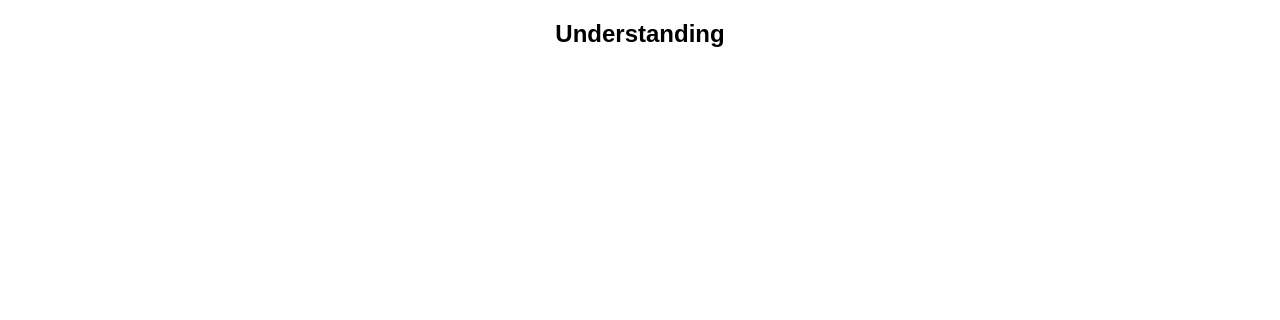
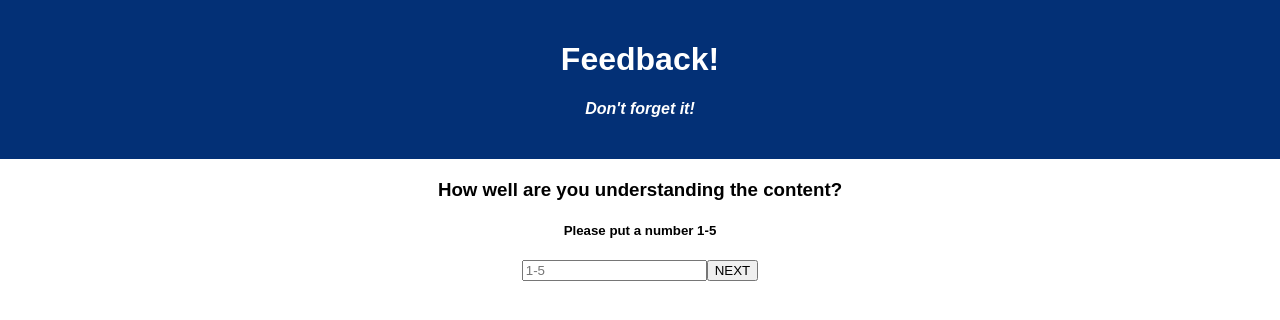
Before and after one commit to jdmaras/weekend-redux-feedback-loop, a React (Create React App) app: page /#/understanding in a window 1280 px wide. Shown: the top 320 px of the page. Built offline with nearby package versions, Linux system fonts and the light colour scheme.

Commit message:
worked more on info in the components

```diff
--- a/src/components/Comments/Comments.jsx
+++ b/src/components/Comments/Comments.jsx
@@ -1,10 +1,18 @@
 
 function Comments(){
+
     return(
-        <>
-        <h2>COMMENTS</h2>
-        </>
+        <div>
+        <header className='App-header'>
+          <h1 className='App-title'>Feedback!</h1>
+          <h4>Don't forget it!</h4>
+          </header>
+          <h3>Any comments you want to leave?</h3>
+          <h5>Please put a number 1-5</h5>
+        <input required type="number" placeholder="1-5"></input>
+        <button>NEXT</button>
+        </div>
     )
-}
+};
 
 export default Comments;
--- a/src/components/Feeling/Feeling.jsx
+++ b/src/components/Feeling/Feeling.jsx
@@ -7,6 +7,10 @@ function Feeling(){
           <h1 className='App-title'>Feedback!</h1>
           <h4>Don't forget it!</h4>
         </header>
+        <h3>How are you feeling today?</h3>
+        <h5>Please put a number 1-5</h5>
+        <input required type="number" placeholder="1-5"></input>
+        <button>NEXT</button>
       </div>
     )
 }
--- a/src/components/Support/Support.jsx
+++ b/src/components/Support/Support.jsx
@@ -2,9 +2,16 @@
 
 function Support(){
     return(
-        <>
-        <h2>Support</h2>
-        </>
+        <div>
+        <header className='App-header'>
+          <h1 className='App-title'>Feedback!</h1>
+          <h4>Don't forget it!</h4>
+          </header>
+          <h3>How well are you being supported?</h3>
+          <h5>Please put a number 1-5</h5>
+        <input required type="number" placeholder="1-5"></input>
+        <button>NEXT</button>
+        </div>
     )
 }
 
--- a/src/components/Understanding/Understand.jsx
+++ b/src/components/Understanding/Understand.jsx
@@ -2,9 +2,16 @@
 
 function Understanding(){
     return(
-        <>
-        <h2>Understanding</h2>
-        </>
+        <div>
+        <header className='App-header'>
+          <h1 className='App-title'>Feedback!</h1>
+          <h4>Don't forget it!</h4>
+          </header>
+          <h3>How well are you understanding the content?</h3>
+          <h5>Please put a number 1-5</h5>
+        <input required type="number" placeholder="1-5"></input>
+        <button>NEXT</button>
+        </div>
     )
 }
 
```
